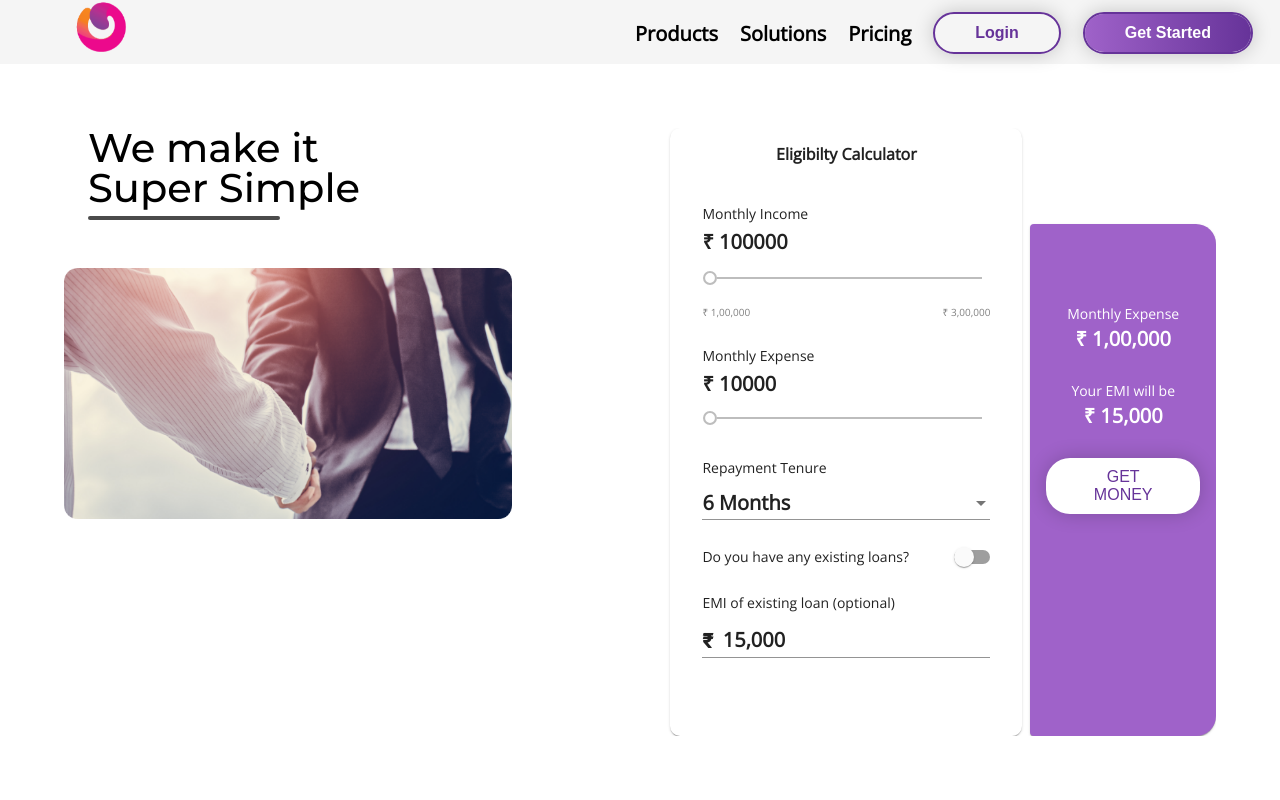
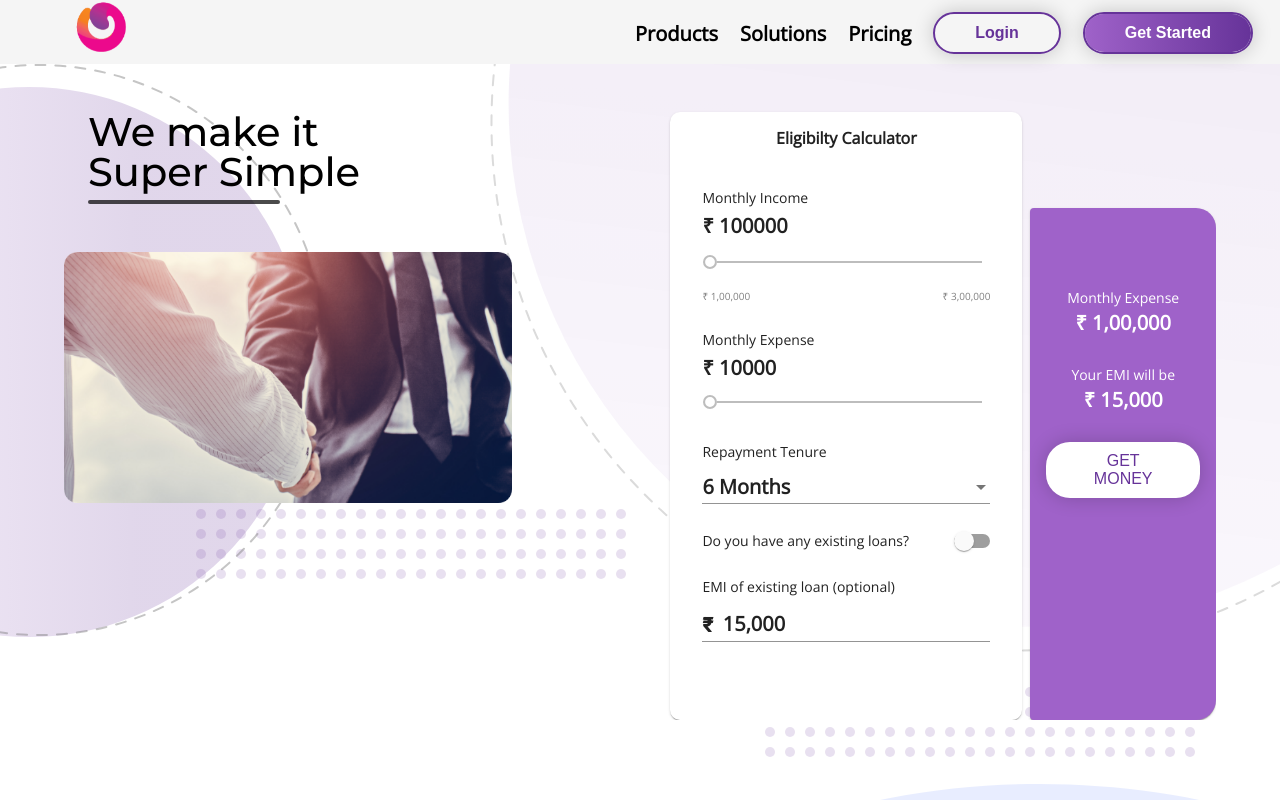
Before and after one commit to abhikhatri67/openfin, an Angular app: page / in a window 1280 px wide. Shown: the top 800 px of the page. Built offline with nearby package versions, Linux system fonts and the light colour scheme.

Commit message:
Added backgrounds.

```diff
--- a/src/app/dashboard/dashboard-container/dashboard-container.component.css
+++ b/src/app/dashboard/dashboard-container/dashboard-container.component.css
@@ -1,9 +1,22 @@
+.main {
+  background-image: url("/assets/background/blob-small.svg"),
+    url("/assets/background/circle.svg"),
+    url("/assets/background/accounting_dots.svg"),
+    url("/assets/background/accounting_dots.svg");
+  background-position: -35% 0%, 450% -150%, 90% 42%, 23% 30%;
+  background-repeat: no-repeat, no-repeat, no-repeat, no-repeat;
+}
+
 .upper-container {
   overflow-x: hidden;
   display: flex;
   justify-content: space-between;
   margin: 4rem;
-  margin-top: 8rem;
+}
+
+.left-content,
+.right-content {
+  margin-top: 3rem;
 }
 
 .left-content-text {
```
Also changed, not shown: src/assets/background/accounting_dots.svg (added).
